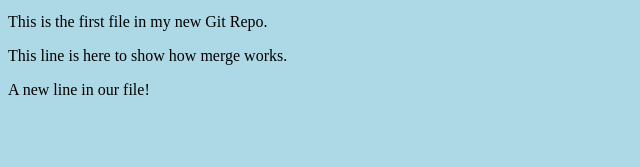
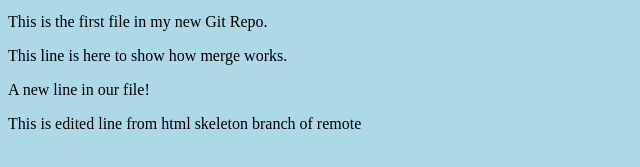
Before and after one commit to sandipd5/hello-world, a plain HTML site: page index.html in a window 1280 px wide. Shown: the part 101-268 px from the top of the page, without its empty margins (0-640 px from the left). Drawn offline with Linux system fonts and the light colour scheme.

Commit message:
added one line to index.html

```diff
--- a/index.html
+++ b/index.html
@@ -12,5 +12,6 @@
 <p>This is the first file in my new Git Repo.</p>
 <p>This line is here to show how merge works.</p>
 <p>A new line in our file!</p>
+   <p> This is edited line from html skeleton branch of remote </p>
 </body>
 </html>
```
